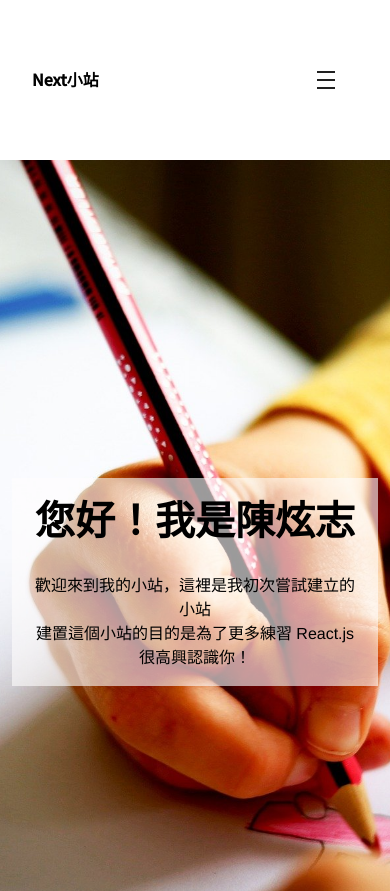
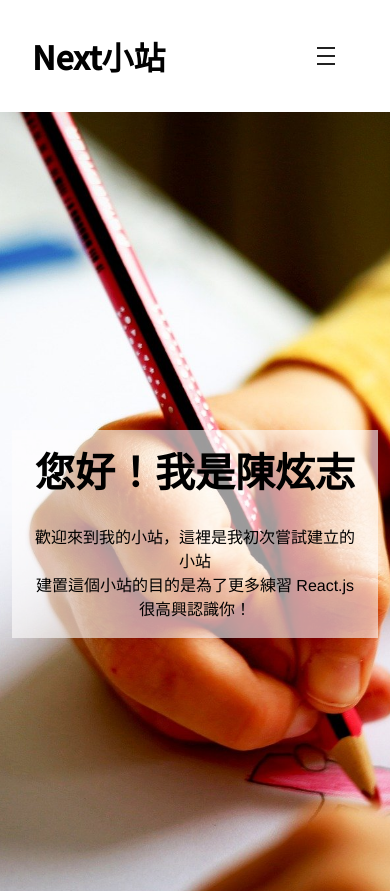
Before and after one commit to asa40618/index, a Next.js app: page / in a window 390 px wide. Shown: the top 891 px of the page. Built offline with nearby package versions, Linux system fonts and the light colour scheme; a web font is replaced by a local one.

Commit message:
修正手機板header樣式

```diff
--- a/components/layout/Header/header.module.scss
+++ b/components/layout/Header/header.module.scss
@@ -1,5 +1,5 @@
 .headerBlock {
-  height: 10rem;
+  height: 7rem;
   padding-inline: 2rem;
   display: flex;
   justify-content: space-between;
@@ -7,7 +7,7 @@
   h1 {
     margin: 0;
     @media screen and (max-width: 480px) {
-      font-size: 1rem;
+      font-size: 2rem;
     }
   }
   h4 {
--- a/components/layout/Header/index.js
+++ b/components/layout/Header/index.js
@@ -15,7 +15,6 @@ export default function Header() {
               <h1 className="text-info">Next小站</h1>
             </Link>
           </div>
-          <h4 className="d-none d-sm-block">初次建立的小站</h4>
         </div>
         <div className={style.navbtn}>
           <ul>
--- a/package.json
+++ b/package.json
@@ -20,7 +20,6 @@
     "eslint-config-next": "13.4.2",
     "framer-motion": "^10.16.4",
     "js-cookie": "^3.0.5",
-    "leaflet": "^1.9.4",
     "lodash": "^4.17.21",
     "next": "13.4.2",
     "prop-types": "^15.8.1",
@@ -30,10 +29,7 @@
     "react-datepicker": "^4.20.0",
     "react-dom": "18.2.0",
     "react-icons": "^4.11.0",
-    "react-leaflet": "^4.2.1",
-    "react-player": "^2.13.0",
     "react-select": "^5.7.7",
-    "rsuite": "^5.40.0",
     "swiper": "^10.2.0",
     "validator": "^13.9.0"
   },
```
Also changed, not shown: 1 other file (tests, documents, lock files or other folders).
